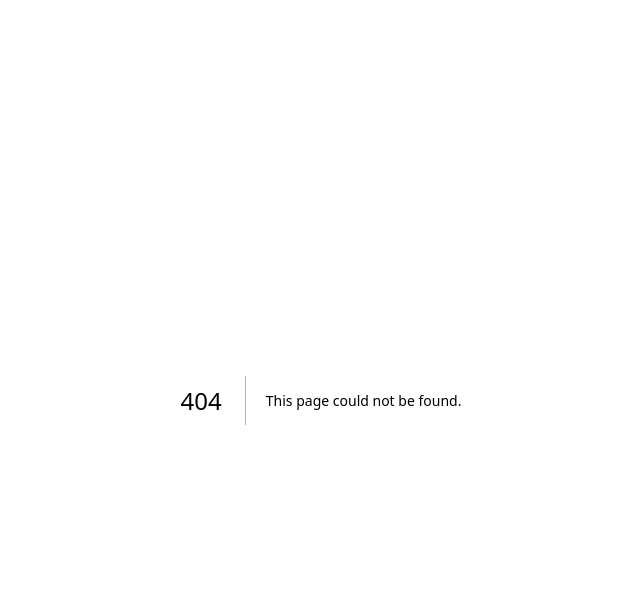
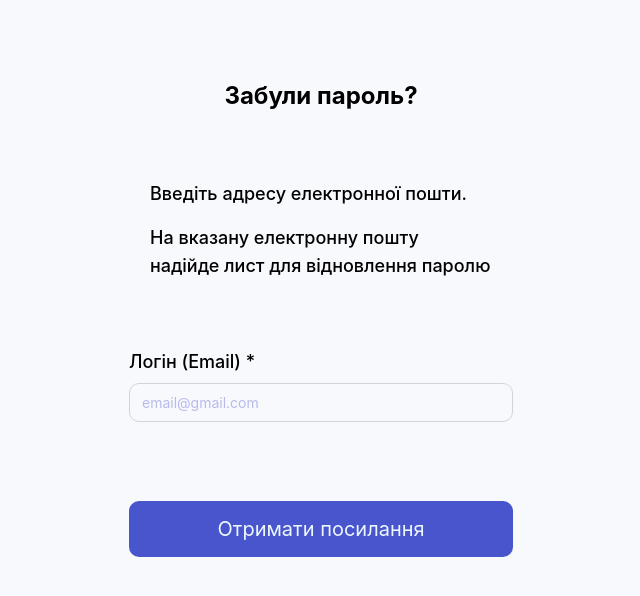
Before and after one commit to baza-trainee/AnimalRescueKharkiv, a Next.js app: page /crm/forgot in a window 1280 px wide. Before the commit this address had no page. Shown: the top 596 px of the page, without its empty margins (319-959 px from the left). Built offline with nearby package versions, Linux system fonts and the light colour scheme; no server answers.

Commit message:
Added password refresh functionality

```diff
--- /dev/null
+++ b/src/app/crm/forgot-password/page.tsx
@@ -0,0 +1,5 @@
+import ForgotPassword from "@/src/components/crm/ForgotPassword";
+
+export default function ForgotPasswordPage() {
+  return <ForgotPassword />;
+}
--- /dev/null
+++ b/src/app/crm/forgot/page.tsx
@@ -0,0 +1,5 @@
+import ForgotPassword from "../../../components/crm/ForgotPassword";
+
+export default function ForgotPasswordPage() {
+  return <ForgotPassword />;
+}
--- /dev/null
+++ b/src/app/resetPassword/page.tsx
@@ -0,0 +1,5 @@
+import ResetPassword from "@/src/components/crm/ResetPassword";
+
+export default function ResetPasswordPage() {
+  return <ResetPassword />;
+}
--- /dev/null
+++ b/src/components/crm/ForgotPassword/SuccessPopUp.tsx
@@ -0,0 +1,16 @@
+import { ErrorPopUp } from "../../register/popUp/index";
+
+export const EmailSent = ({ onClose }: { onClose: () => void }) => {
+  return (
+      <ErrorPopUp onClose={onClose}>
+          <div className="w-full text-black text-[18px] leading-[27px] font-medium text-center">
+            <p >
+        На вказану електронну пошту буде відправлено повідомлення з посиланням для відновлення паролю. Посилання діє 30хв.
+              </p>
+              <p>Якщо лист не отримано,спробуйте ще через <span className="text-mainBlue">1хв</span>. </p>
+          </div>
+
+
+    </ErrorPopUp>
+  );
+};
--- /dev/null
+++ b/src/components/crm/ForgotPassword/index.tsx
@@ -0,0 +1,72 @@
+"use client";
+
+import { useState } from "react";
+import { useForm, Controller } from "react-hook-form";
+import { yupResolver } from "@hookform/resolvers/yup";
+import { forgotSchema, TypeForgotSchema } from "./validationForgotSchema";
+import { EmailInput } from "../../ui/inputs/EmailInput";
+import { post } from "../../../utils/api";
+import { EmailSent } from "./SuccessPopUp";
+
+export default function ForgotPassword() {
+  const {
+    handleSubmit,
+    control,
+    formState: { errors },
+  } = useForm<TypeForgotSchema>({
+    defaultValues: { email: "" },
+    mode: "onSubmit",
+    resolver: yupResolver(forgotSchema),
+  });
+
+  const [isSuccess, setIsSuccess] = useState<boolean>(false);
+  const [isLoading, setIsLoading] = useState<boolean>(false);
+  const [isPopupOpen, setIsPopupOpen] = useState<boolean>(false);
+
+  const onSubmit = async (data: TypeForgotSchema) => {
+    setIsLoading(true);
+    try {
+      const domain = "crm";
+      await post(`/auth/password/forgot/${domain}/${data.email}`);
+        setIsSuccess(true);
+        setIsPopupOpen(true);
+    } catch (error) {
+      console.error("Ошибка восстановления пароля:", error);
+    } finally {
+      setIsLoading(false);
+    }
+  };
+
+  return (
+    <section className="flex flex-col items-center pt-20 pb-10 px-6">
+          <h2 className="text-2xl font-bold mb-[68px] text-black">Забули пароль?</h2>
+          <div className="max-w-[342px]  text-black mb-[68px]">
+            <p className="font-medium text-lg mb-4">Введіть адресу електронної пошти.</p>
+              <p className="font-medium text-lg">На вказану електронну  пошту надійде лист для відновлення паролю</p>
+          </div>
+
+
+        <form onSubmit={handleSubmit(onSubmit)} className="w-96 flex flex-col gap-4">
+          <Controller
+            name="email"
+            control={control}
+            render={({ field }) => (
+              <EmailInput {...field} label="Логін (Email) *" placeholder="email@gmail.com" />
+            )}
+          />
+          {errors.email && <p className="text-red-500">{errors.email.message}</p>}
+
+          <button
+            type="submit"
+            className="block bg-[#4855CC] transition duration-[350ms] hover:bg-[#3442c7] focus:bg-[#3442c7] outline-none rounded-[10px] py-[13px] w-full disabled:bg-[#0E265D] disabled:opacity-[40%] text-[#EDF7FF] font-normal text-[20px] mb-8 mt-[63px] mx-auto"
+            disabled={isLoading}
+          >
+            {isLoading ? "Зачекайте..." : "Отримати посилання"}
+          </button>
+        </form>
+
+           {isPopupOpen && <EmailSent onClose={() => setIsPopupOpen(false)} />}
+      </section>
+
+  );
+}
--- /dev/null
+++ b/src/components/crm/ForgotPassword/validationForgotSchema.ts
@@ -0,0 +1,15 @@
+import * as Yup from "yup";
+
+const emailRegexp =
+  /^[a-z0-9!#$%&'*+/=?^_`{|}~-]+(?:\.[a-z0-9!#$%&'*+/=?^_`{|}~-]+)*@(?:[a-z0-9](?:[a-z0-9-]*[a-z0-9])?\.)+[a-z0-9](?:[a-z0-9-]*[a-z0-9])?$/;
+
+
+export const forgotSchema = Yup.object().shape({
+   email: Yup.string()
+      .matches(emailRegexp, "Введіть дійсний email")
+      .required("Введіть email"),
+
+});
+
+
+export type TypeForgotSchema = Yup.InferType<typeof forgotSchema>;
--- a/src/components/crm/Login/index.tsx
+++ b/src/components/crm/Login/index.tsx
@@ -74,7 +74,7 @@ type LoginProps = {
           Увійти
         </button>
         <p className="font-medium text-lg text-center text-crm-black">Забули пароль? </p>
-        <a href="" className="font-medium text-lg text-center text-mainBlue mb-1">Відновити</a>
+        <a href="/crm/forgot-password" className="font-medium text-lg text-center text-mainBlue mb-1">Відновити</a>
 
       </form>
     </>
--- /dev/null
+++ b/src/components/crm/ResetPassword/SuccessResetPopUp.tsx
@@ -0,0 +1,16 @@
+import { ErrorPopUp } from "../../register/popUp/index";
+
+export const ResetSuccess = ({ onClose }: { onClose: () => void }) => {
+  return (
+      <ErrorPopUp onClose={onClose}>
+          <div className="w-full text-black text-[18px] leading-[27px] font-medium text-center">
+            <p >
+        Вітаємо!
+              </p>
+              <p>Пароль успішно відновлено! </p>
+          </div>
+
+
+    </ErrorPopUp>
+  );
+};
--- /dev/null
+++ b/src/components/crm/ResetPassword/index.tsx
@@ -0,0 +1,87 @@
+"use client";
+
+import { useState } from "react";
+import { useForm, Controller } from "react-hook-form";
+import { yupResolver } from "@hookform/resolvers/yup";
+import { resetPasswordSchema, TypeResetSchema } from "./validationResetPassword";
+import { post } from "../../../utils/api";
+import { useSearchParams } from "next/navigation";
+import { PasswordInput } from "../../ui/inputs/PasswordInput";
+import { ResetSuccess } from "./SuccessResetPopUp";
+
+export default function ResetPassword() {
+    const searchParams = useSearchParams();
+    const token = searchParams.get("token");
+  const {
+    handleSubmit,
+    control,
+    formState: { errors },
+  } = useForm<TypeResetSchema>({
+    defaultValues: { password: "" ,doublePassword:""},
+    mode: "onSubmit",
+    resolver: yupResolver(resetPasswordSchema),
+  });
+
+  const [isSuccess, setIsSuccess] = useState<boolean>(false);
+  const [isLoading, setIsLoading] = useState<boolean>(false);
+  const [isPopupOpen, setIsPopupOpen] = useState<boolean>(false);
+
+  const onSubmit = async (data: TypeResetSchema) => {
+    setIsLoading(true);
+      try {
+          await post(`/auth/password/reset?token=${token}`, {password_new: data.password });
+        setIsSuccess(true);
+        setIsPopupOpen(true);
+    } catch (error) {
+      console.error("Ошибка восстановления пароля:", error);
+    } finally {
+      setIsLoading(false);
+    }
+  };
+
+  return (
+    <section className="flex flex-col items-center pt-20 pb-10 px-6">
+          <h2 className="text-2xl font-bold mb-[68px] text-black">Відновлення паролю</h2>
+
+
+        <form onSubmit={handleSubmit(onSubmit)} className="w-96 flex flex-col gap-4">
+          <Controller
+                      control={control}
+                      name="password"
+                      render={({ field }) => (
+                        <PasswordInput
+                          {...field}
+                          label="Новий пароль * "
+                          placeholder="********"
+                          errorMessage={errors.password?.message}
+                        />
+                      )}
+                    />
+                    <Controller
+                      control={control}
+                      name="doublePassword"
+                      render={({ field }) => (
+                        <PasswordInput
+                          {...field}
+                          label="Підтвердити пароль *"
+                          placeholder="********"
+                          errorMessage={errors.doublePassword?.message }
+                        />
+                      )}
+                    />
+
+
+          <button
+            type="submit"
+            className="block bg-[#4855CC] transition duration-[350ms] hover:bg-[#3442c7] focus:bg-[#3442c7] outline-none rounded-[10px] py-[13px] w-full disabled:bg-[#0E265D] disabled:opacity-[40%] text-[#EDF7FF] font-normal text-[20px] mb-8 mt-[63px] mx-auto"
+            disabled={isLoading}
+          >
+            {isLoading ? "Зачекайте..." : "Зберегти"}
+          </button>
+        </form>
+
+           {isPopupOpen && <ResetSuccess onClose={() => setIsPopupOpen(false)} />}
+      </section>
+
+  );
+}
--- /dev/null
+++ b/src/components/crm/ResetPassword/validationResetPassword.ts
@@ -0,0 +1,15 @@
+import * as Yup from "yup";
+
+
+export const resetPasswordSchema = Yup.object().shape({
+  password: Yup.string()
+    .min(8, "Пароль має містити мінімум 8 символів")
+    .max(14, "Пароль має містити максимум 14 символів")
+    .required("Введіть пароль"),
+  doublePassword: Yup.string()
+    .oneOf([Yup.ref("password")], "Введені паролі не співпадають")
+    .required("Введіть пароль"),
+
+});
+
+export type TypeResetSchema = Yup.InferType<typeof resetPasswordSchema>;
--- a/src/components/ui/inputs/EmailInput.tsx
+++ b/src/components/ui/inputs/EmailInput.tsx
@@ -18,7 +18,7 @@ export const EmailInput: FC<PropsEmailInput> = forwardRef(
           type="email"
           id={name}
           ref={_ref}
-          className={`w-full px-3 py-2 mb-4 rounded-xl bg-transparent  placeholder-crm-secondary-blue border ${
+          className={`w-full px-3 py-2 rounded-[10px] bg-transparent  placeholder-crm-secondary-blue border ${
             errorMessage
               ? "border-red-600 placeholder:text-red-600 outline-red-600"
               : "border-gray-300 outline-crm-secondary-blue"
```
